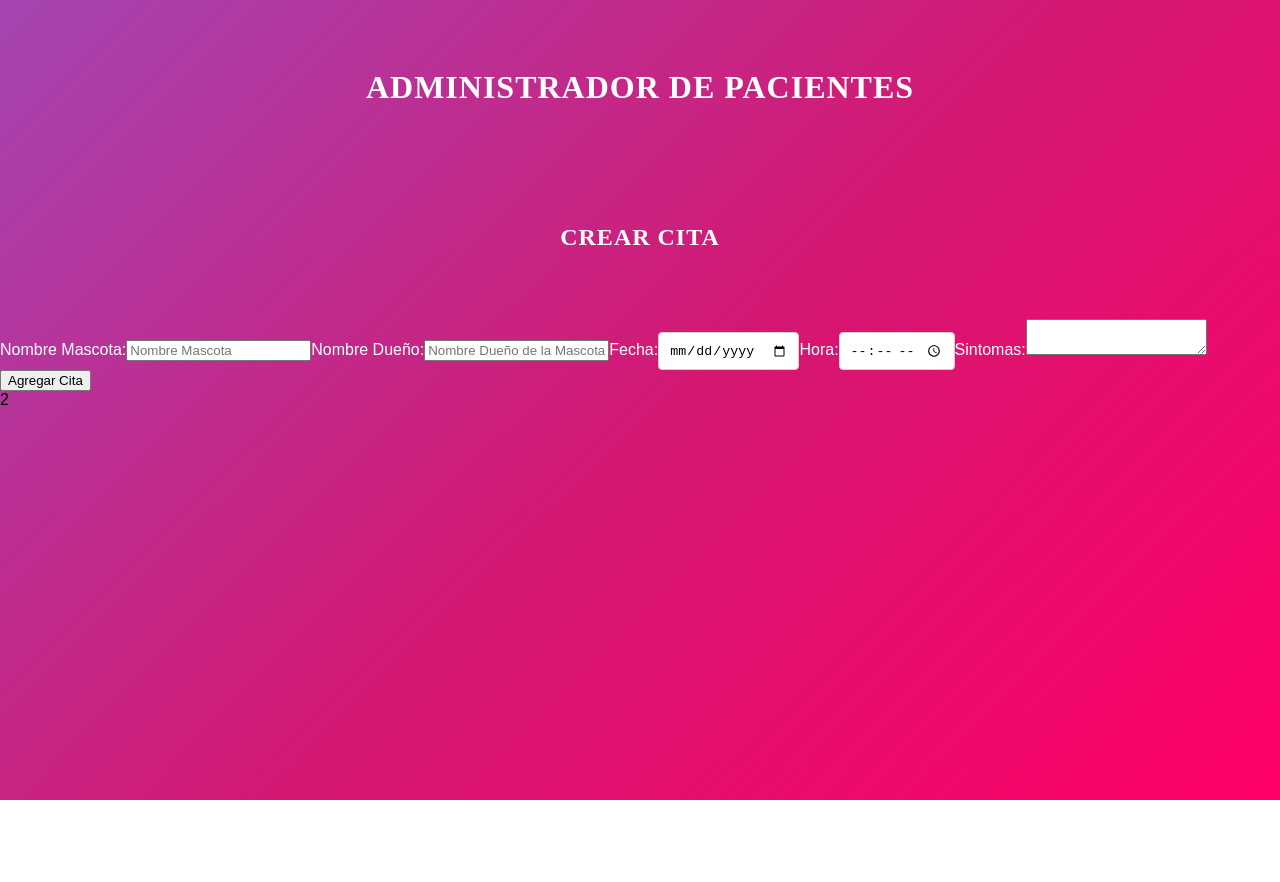
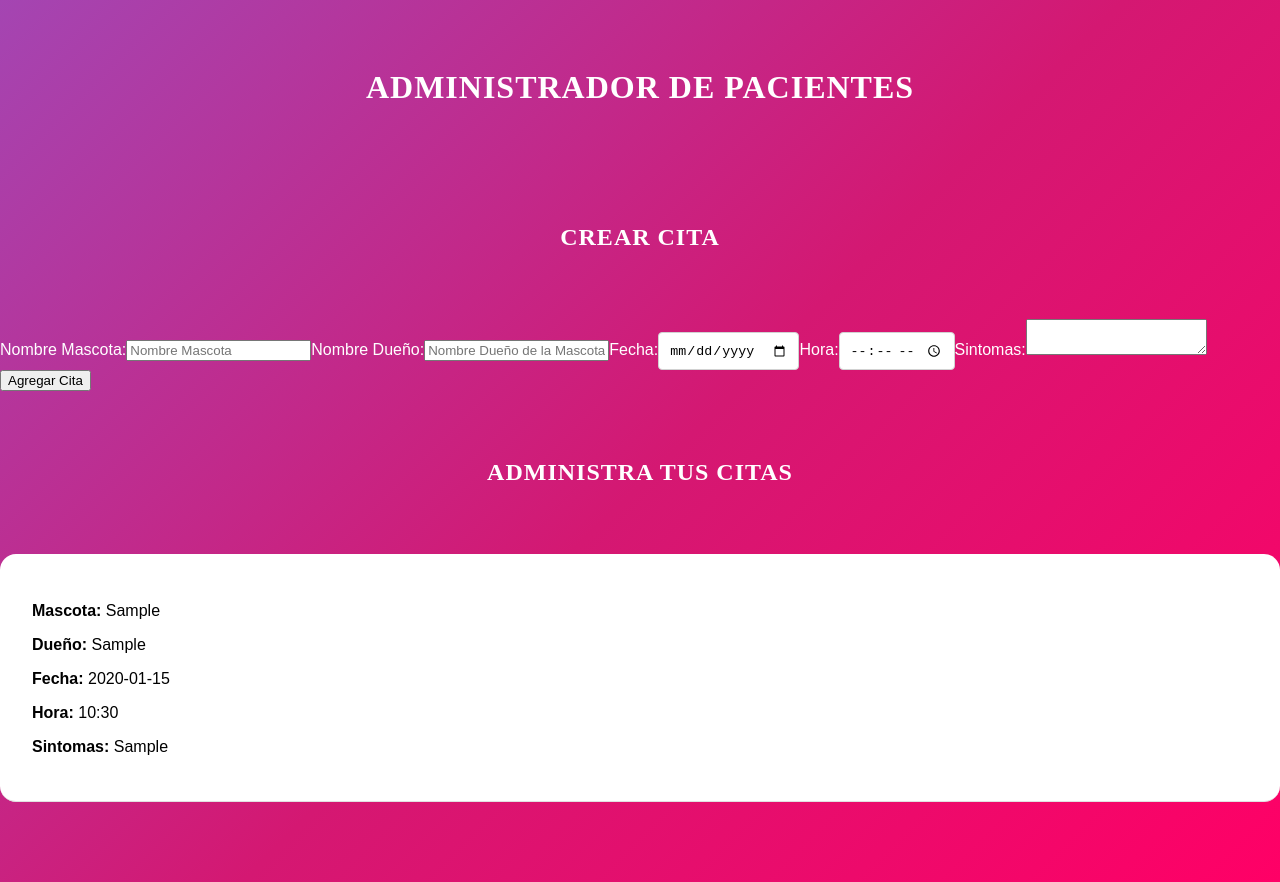
Before and after one commit to tombazan/React-Citas, a React (Create React App) app: page / in a window 1280 px wide. Both pictures are taken after typing "Sample", "Sample", "2020-01-15", "10:30", "Sample" into the empty fields and a click on the button "Agregar Cita". Before the commit the page ends 800 px from the top, so only its background shows below. Built offline with nearby package versions, Linux system fonts and the light colour scheme; the HTML template or start-up script is replaced by a standard one.

Commit message:
Haciendo el listado de citas

```diff
--- a/src/App.js
+++ b/src/App.js
@@ -1,5 +1,6 @@
 import React, { Fragment, useState } from 'react';
 import Formulario from './components/Formulario';
+import Cita from './components/Cita';
 
 function App() {
   //Arreglo de citas
@@ -24,7 +25,13 @@
               />
             </div>
             <div className="one-half column">
-              2
+              <h2>Administra tus citas</h2>
+              {citas.map(cita => (
+                <Cita
+                key={cita.id}
+                  cita={cita}
+                />
+              ))}
             </div>
         </div>
       </div>
--- /dev/null
+++ b/src/components/Cita.js
@@ -0,0 +1,14 @@
+import React from 'react';
+
+const Cita = ({cita}) =>(
+    <div className="cita">
+        <p>Mascota: <span>{cita.mascota}</span></p>
+        <p>Dueño: <span>{cita.propietario}</span></p>
+        <p>Fecha: <span>{cita.fecha}</span></p>
+        <p>Hora: <span>{cita.hora}</span></p>
+        <p>Sintomas: <span>{cita.sintomas}</span></p>
+    </div>
+ );
+
+
+export default Cita;
```
